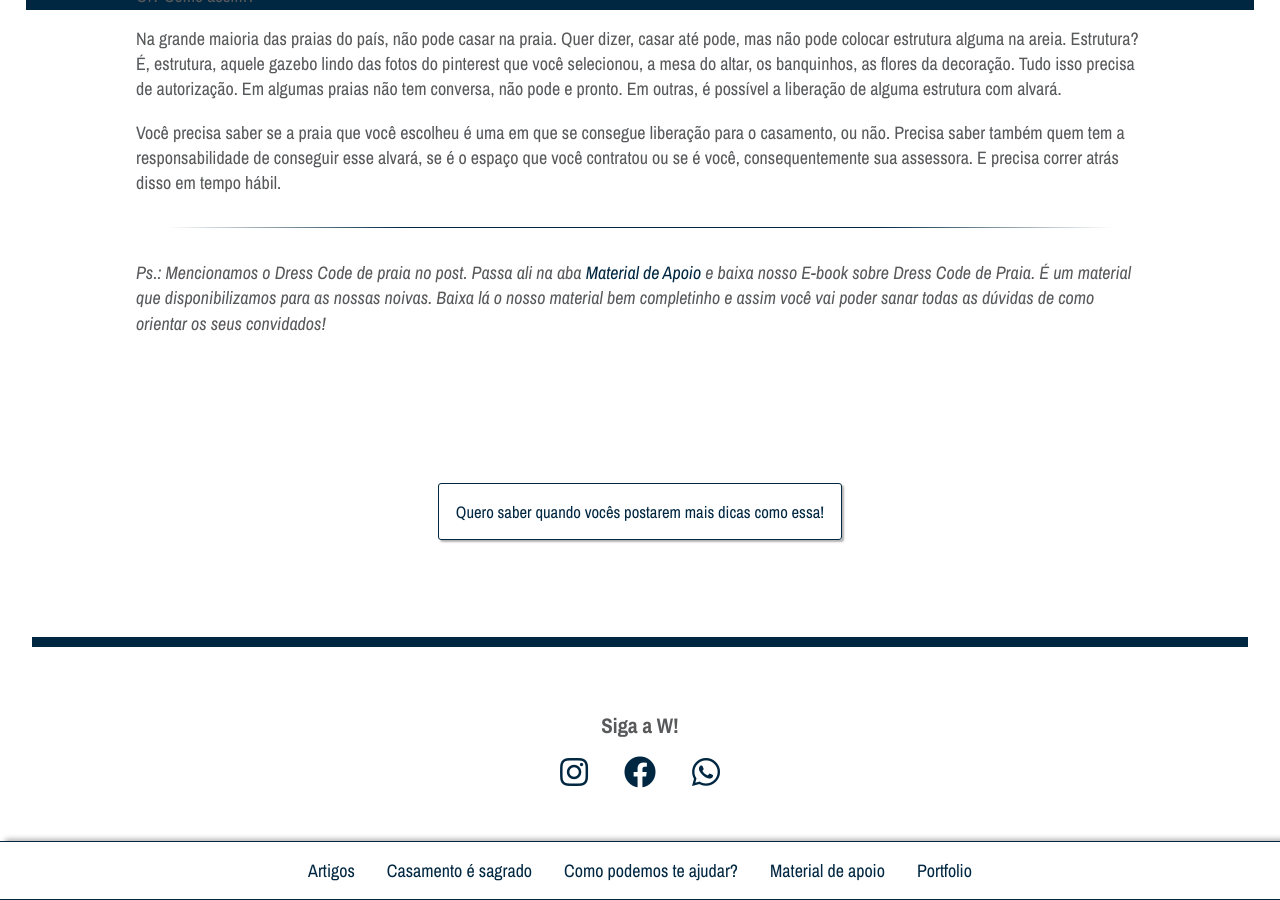
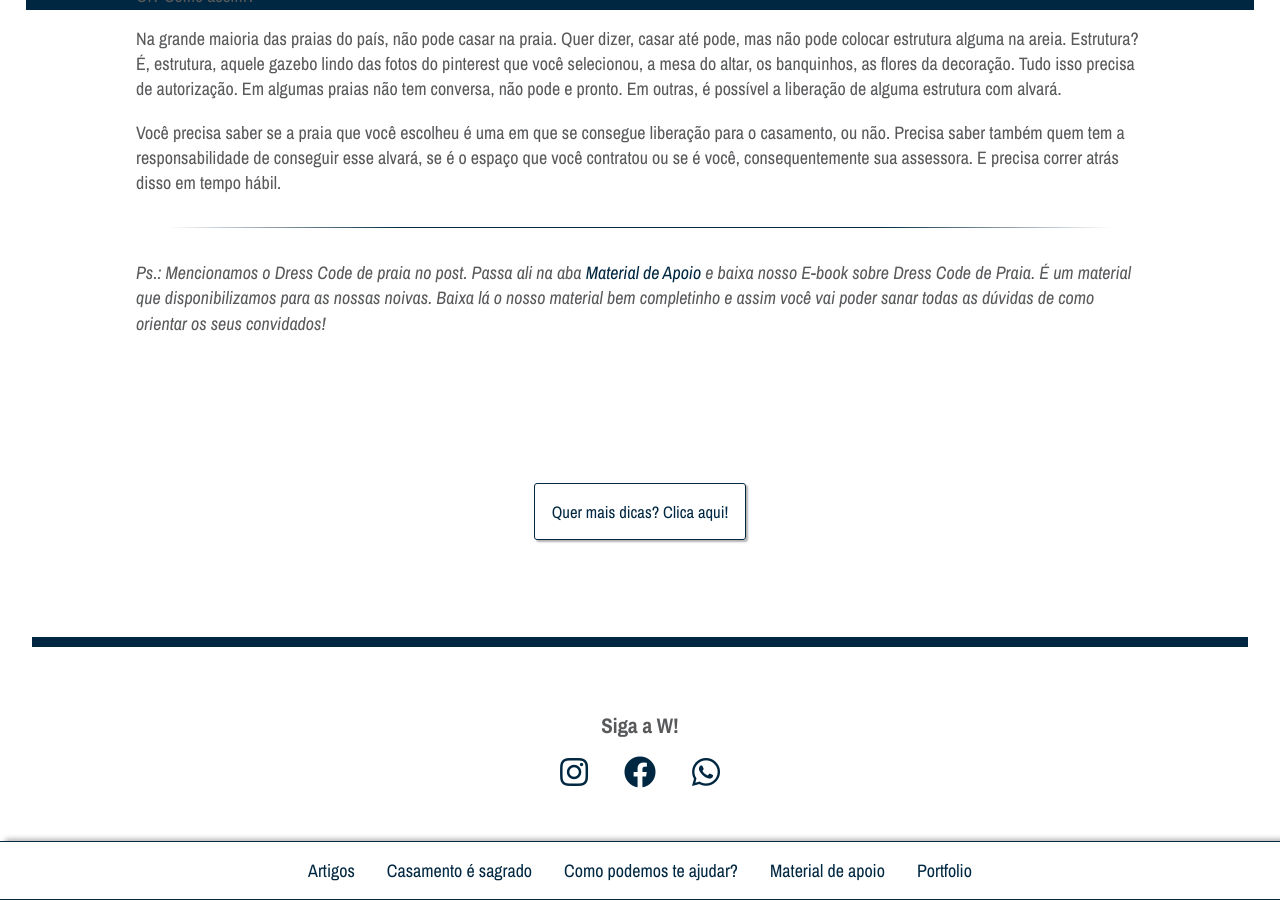
Before and after one commit to w-produtora/w-produtora.github.io, a Jekyll site: the page built from _posts/2019-04-02-pe-areia.md, in a window 1280 px wide and 900 px high, scrolled down 3837 px. Built offline with Jekyll 4.4.1, drawn with Linux system fonts in a browser that asks for light colours; nearby versions of some CDN libraries; comment, search, counter and statistics services are not loaded.

Commit message:
Update Artigos “2019-04-02-pe-areia”

```diff
--- a/_posts/2019-04-02-pe-areia.md
+++ b/_posts/2019-04-02-pe-areia.md
@@ -4,8 +4,8 @@ title: Tudo o que você precisa saber pra arrasar no casamento pé na areia!
 img: /img/uploads/whatsapp-image-2020-06-21-at-16.22.37.jpeg
 tipo: false
 tag: Dicas
-linkcta: "#search"
-cta: Quero saber quando vocês postarem mais dicas como essa!
+linkcta: https://www.instagram.com/wproducoescasamentos/channel/
+cta: Quer mais dicas? Clica aqui!
 category:
   - artigos
 permalink: /casamento-pe-areia/
```
